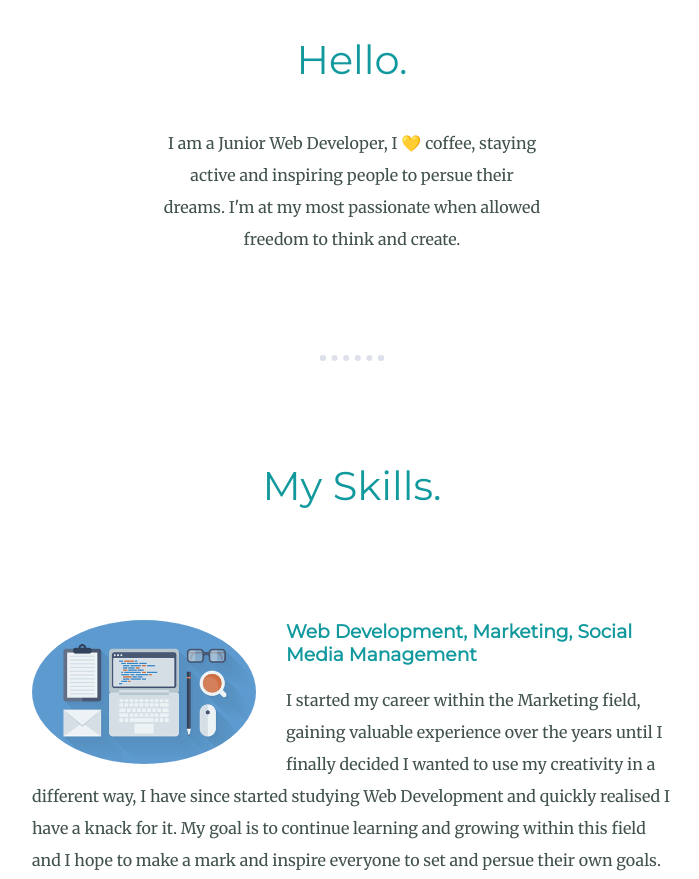
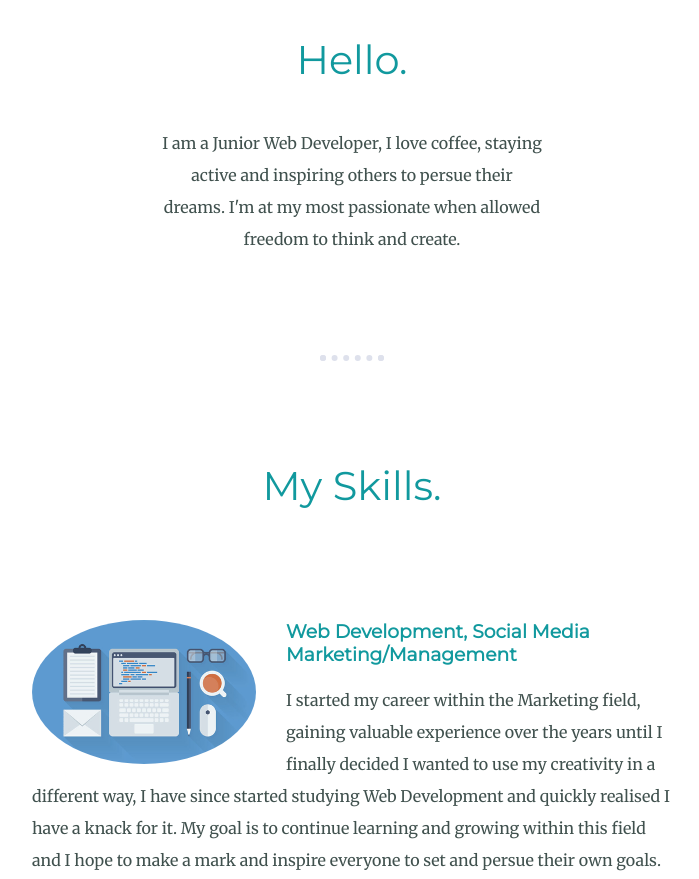
Before and after one commit to XanderMenmuir/mobile, a plain HTML site: page index.html in a window 1280 px wide. Shown: the part 1002-1881 px from the top of the page, without its empty margins (288-987 px from the left). Drawn offline with Linux system fonts and the light colour scheme.

Commit message:
Update index.html

```diff
--- a/index.html
+++ b/index.html
@@ -22,7 +22,7 @@
     <div class="profile">
       <img src="images/xander.png" alt="xander-image" class="xander circular">
       <h2>Hello.</h2>
-      <p class="intro">I am a Junior Web Developer, I 💛 coffee, staying active and inspiring people to persue their dreams.
+      <p class="intro">I am a Junior Web Developer, I love coffee, staying active and inspiring others to persue their dreams.
         I'm at my most passionate when allowed freedom to think and create.
 </p>
     </div>
@@ -31,7 +31,7 @@
       <h2>My Skills.</h2>
       <div class="skill-row">
         <img class="circular-web" src="images/web2.jpg" alt="web-dev">
-        <h3>Web Development, Marketing, Social Media Management</h3>
+        <h3>Web Development, Social Media Marketing/Management</h3>
         <p>I started my career within the Marketing field, gaining valuable experience over the years until I finally decided I wanted to use my creativity in a different way, I have since started studying Web Development and quickly realised I have a knack for it. My goal is to continue learning and growing within this field and I hope to make a mark and inspire everyone to set and persue their own goals.</p>
       </div>
           <div class="skill-row">
@@ -42,7 +42,7 @@
       <div class="skill-row">
         <img class="circular-conor" src="https://thumbs.gfycat.com/SlimyImmaculateAdder-small.gif" alt="conor">
         <h3>Boxing & MMA Fanatic/Coach</h3>
-        <p>I have been taking part in various forms of Martial Arts since a very young age, it has allowed me to gain much needed self confidence and build strong character through struggles, I now share this with some of my own students.</p>
+        <p>I have been taking part in various forms of Martial Arts since a very young age, it has allowed me to gain self confidence and build strong character through struggle, I now share this with some of my own students.</p>
       </div>
   </div>
     <hr>
```
